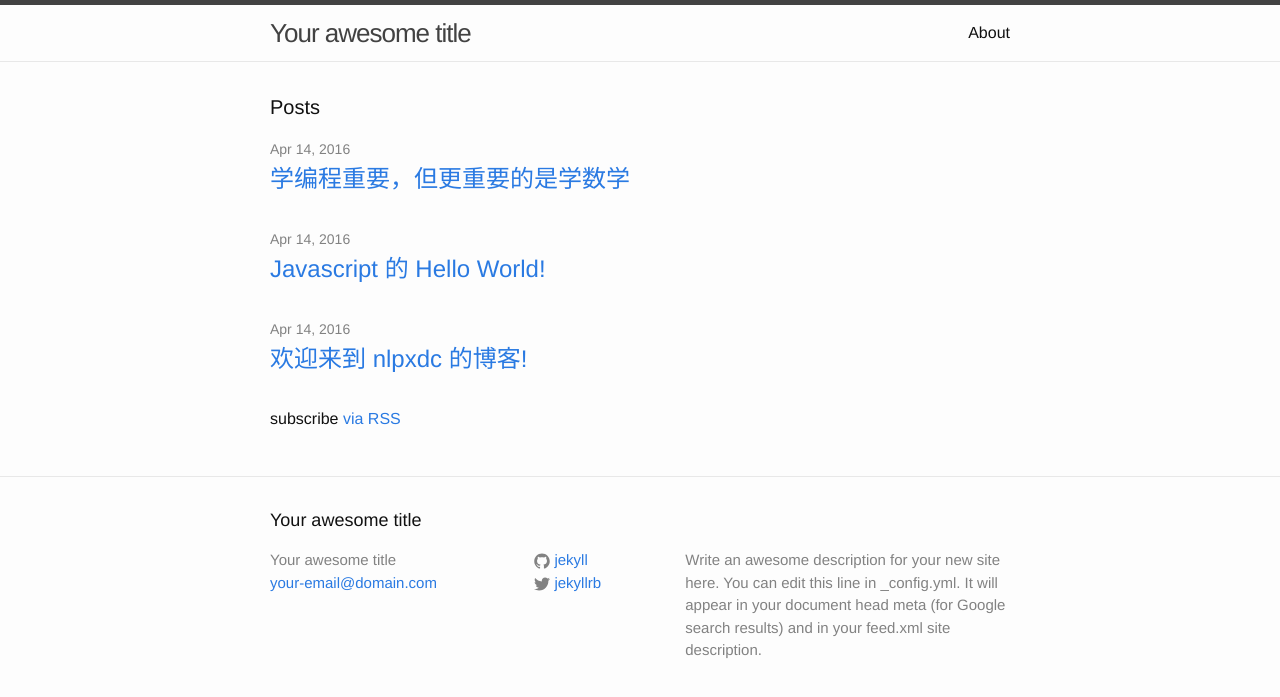
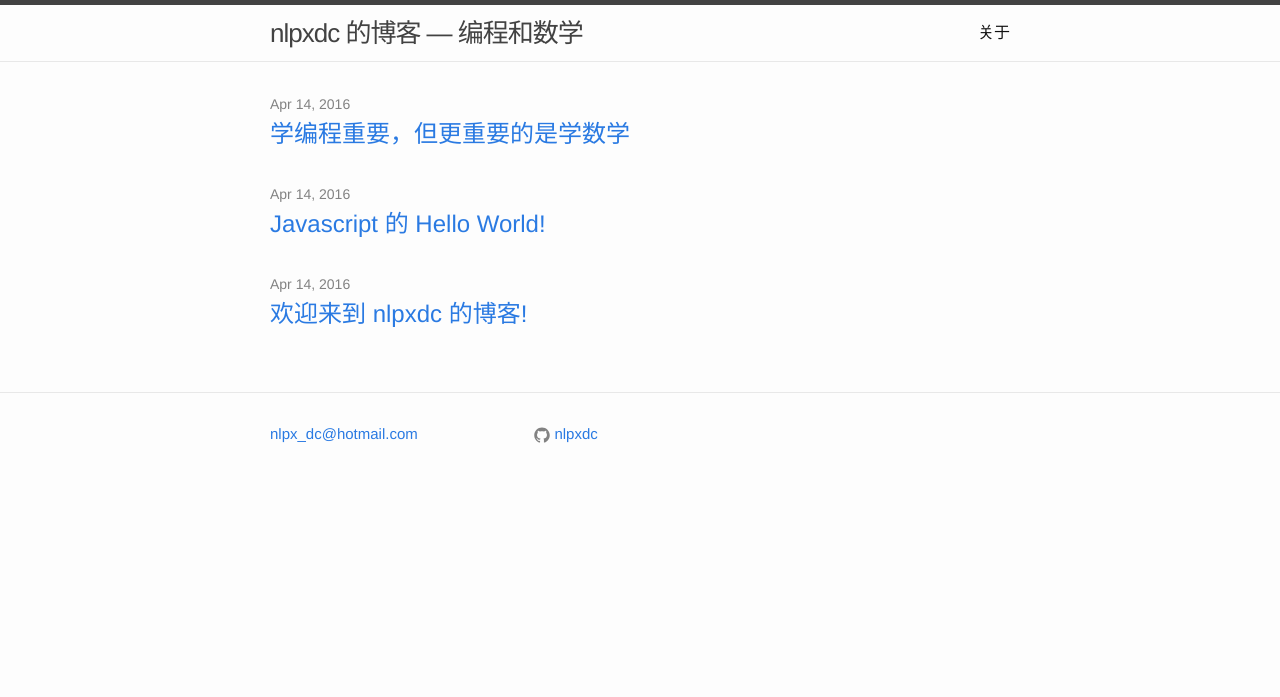
Before and after one commit to nlpxdc/nlpxdc.github.io, a Jekyll site: the page built from index.html, in a window 1280 px wide. Shown: the top 697 px of the page. Built offline with Jekyll 4.4.1, drawn with Linux system fonts in a browser that asks for light colours.

Commit message:
fix index page

```diff
--- a/_config.yml
+++ b/_config.yml
@@ -6,16 +6,14 @@
 # 'jekyll serve'. If you change this file, please restart the server process.
 
 # Site settings
-title: Your awesome title
-email: your-email@domain.com
+title: nlpxdc 的博客 — 编程和数学
+email: nlpx_dc@hotmail.com
 description: > # this means to ignore newlines until "baseurl:"
-  Write an awesome description for your new site here. You can edit this
-  line in _config.yml. It will appear in your document head meta (for
-  Google search results) and in your feed.xml site description.
+
 baseurl: "" # the subpath of your site, e.g. /blog
 url: "http://yourdomain.com" # the base hostname & protocol for your site
-twitter_username: jekyllrb
-github_username:  jekyll
+twitter_username:
+github_username:  nlpxdc
 
 # Build settings
 markdown: kramdown
--- a/_includes/footer.html
+++ b/_includes/footer.html
@@ -2,12 +2,9 @@
 
   <div class="wrapper">
 
-    <h2 class="footer-heading">{{ site.title }}</h2>
-
     <div class="footer-col-wrapper">
       <div class="footer-col footer-col-1">
         <ul class="contact-list">
-          <li>{{ site.title }}</li>
           <li><a href="mailto:{{ site.email }}">{{ site.email }}</a></li>
         </ul>
       </div>
--- a/about.md
+++ b/about.md
@@ -1,6 +1,6 @@
 ---
 layout: page
-title: About
+title: 关于
 permalink: /about/
 ---
 
--- a/index.html
+++ b/index.html
@@ -3,8 +3,6 @@ layout: default
 ---
 
 <div class="home">
-
-  <h1 class="page-heading">Posts</h1>
 
   <ul class="post-list">
     {% for post in site.posts %}
@@ -18,6 +16,4 @@ layout: default
     {% endfor %}
   </ul>
 
-  <p class="rss-subscribe">subscribe <a href="{{ "/feed.xml" | prepend: site.baseurl }}">via RSS</a></p>
-
 </div>
```
